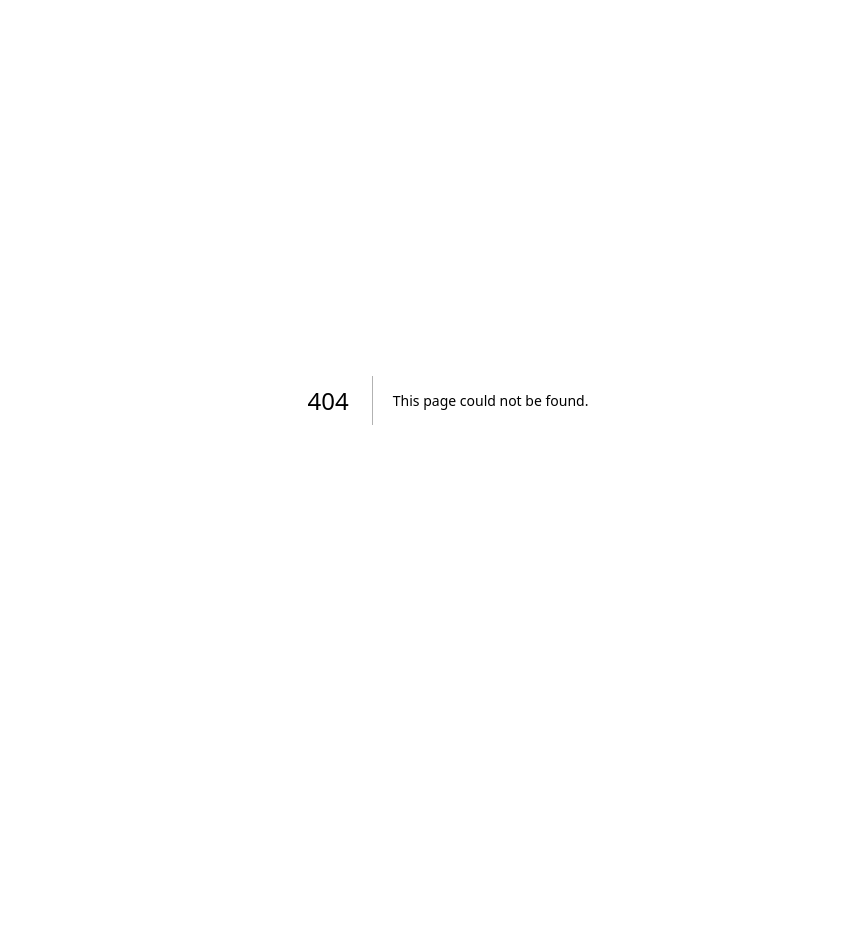
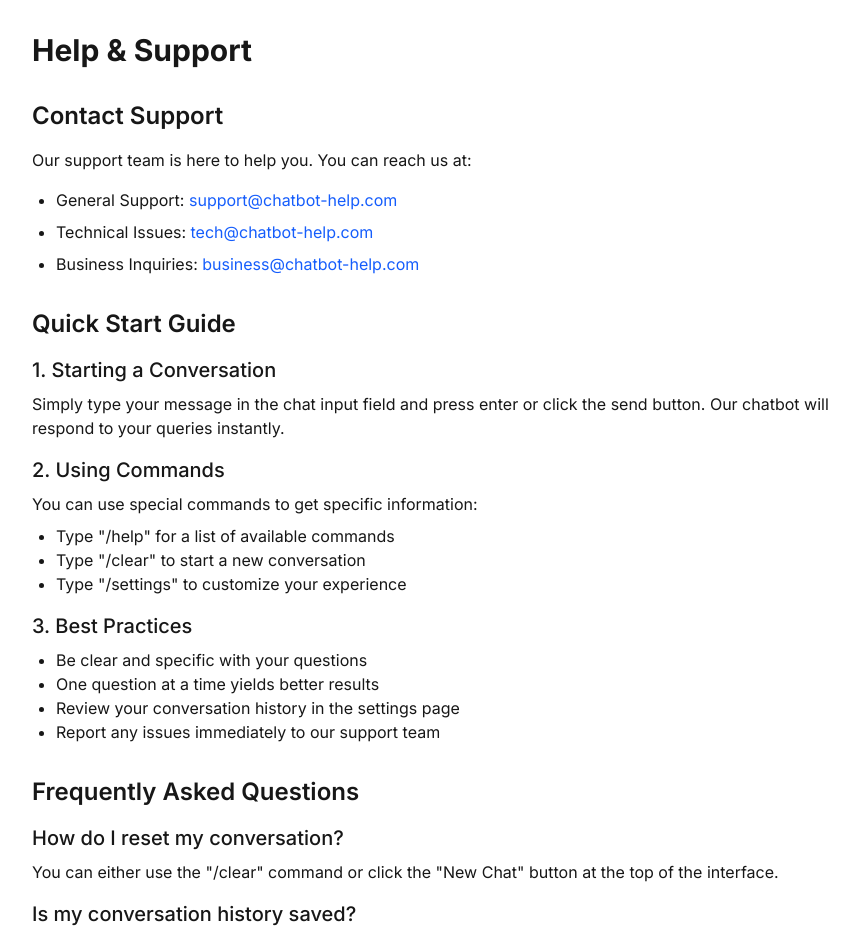
Before and after one commit to slashml/chatbot, a Next.js app: page /help in a window 1280 px wide. Before the commit this address had no page. Shown: the top 939 px of the page, without its empty margins (192-1051 px from the left). Before the commit the page ends 800 px from the top, so only its background shows below. Built offline with nearby package versions, Linux system fonts and the light colour scheme.

Commit message:
help page added

```diff
--- /dev/null
+++ b/app/help/page.tsx
@@ -0,0 +1,69 @@
+import React from 'react';
+
+export default function HelpPage() {
+  return (
+    <div className="min-h-screen p-8 max-w-4xl mx-auto">
+      <h1 className="text-3xl font-bold mb-8">Help & Support</h1>
+
+      <section className="mb-8">
+        <h2 className="text-2xl font-semibold mb-4">Contact Support</h2>
+        <p className="mb-4">Our support team is here to help you. You can reach us at:</p>
+        <ul className="list-disc pl-6 space-y-2">
+          <li>General Support: <a href="mailto:support@chatbot-help.com" className="text-blue-600 hover:underline">support@chatbot-help.com</a></li>
+          <li>Technical Issues: <a href="mailto:tech@chatbot-help.com" className="text-blue-600 hover:underline">tech@chatbot-help.com</a></li>
+          <li>Business Inquiries: <a href="mailto:business@chatbot-help.com" className="text-blue-600 hover:underline">business@chatbot-help.com</a></li>
+        </ul>
+      </section>
+
+      <section className="mb-8">
+        <h2 className="text-2xl font-semibold mb-4">Quick Start Guide</h2>
+        <div className="space-y-4">
+          <div>
+            <h3 className="text-xl font-medium mb-2">1. Starting a Conversation</h3>
+            <p>Simply type your message in the chat input field and press enter or click the send button. Our chatbot will respond to your queries instantly.</p>
+          </div>
+
+          <div>
+            <h3 className="text-xl font-medium mb-2">2. Using Commands</h3>
+            <p>You can use special commands to get specific information:</p>
+            <ul className="list-disc pl-6 mt-2">
+              <li>Type &quot;/help&quot; for a list of available commands</li>
+              <li>Type &quot;/clear&quot; to start a new conversation</li>
+              <li>Type &quot;/settings&quot; to customize your experience</li>
+            </ul>
+          </div>
+
+          <div>
+            <h3 className="text-xl font-medium mb-2">3. Best Practices</h3>
+            <ul className="list-disc pl-6">
+              <li>Be clear and specific with your questions</li>
+              <li>One question at a time yields better results</li>
+              <li>Review your conversation history in the settings page</li>
+              <li>Report any issues immediately to our support team</li>
+            </ul>
+          </div>
+        </div>
+      </section>
+
+      <section>
+        <h2 className="text-2xl font-semibold mb-4">Frequently Asked Questions</h2>
+        <div className="space-y-4">
+          <div>
+            <h3 className="text-xl font-medium mb-2">How do I reset my conversation?</h3>
+            <p>You can either use the &quot;/clear&quot; command or click the &quot;New Chat&quot; button at the top of the interface.</p>
+          </div>
+
+          <div>
+            <h3 className="text-xl font-medium mb-2">Is my conversation history saved?</h3>
+            <p>Yes, your conversations are saved securely and can be accessed from your settings page.</p>
+          </div>
+
+          <div>
+            <h3 className="text-xl font-medium mb-2">How can I provide feedback?</h3>
+            <p>You can send your feedback to <a href="mailto:feedback@chatbot-help.com" className="text-blue-600 hover:underline">feedback@chatbot-help.com</a> or use the feedback form in the settings page.</p>
+          </div>
+        </div>
+      </section>
+    </div>
+  );
+}
```
